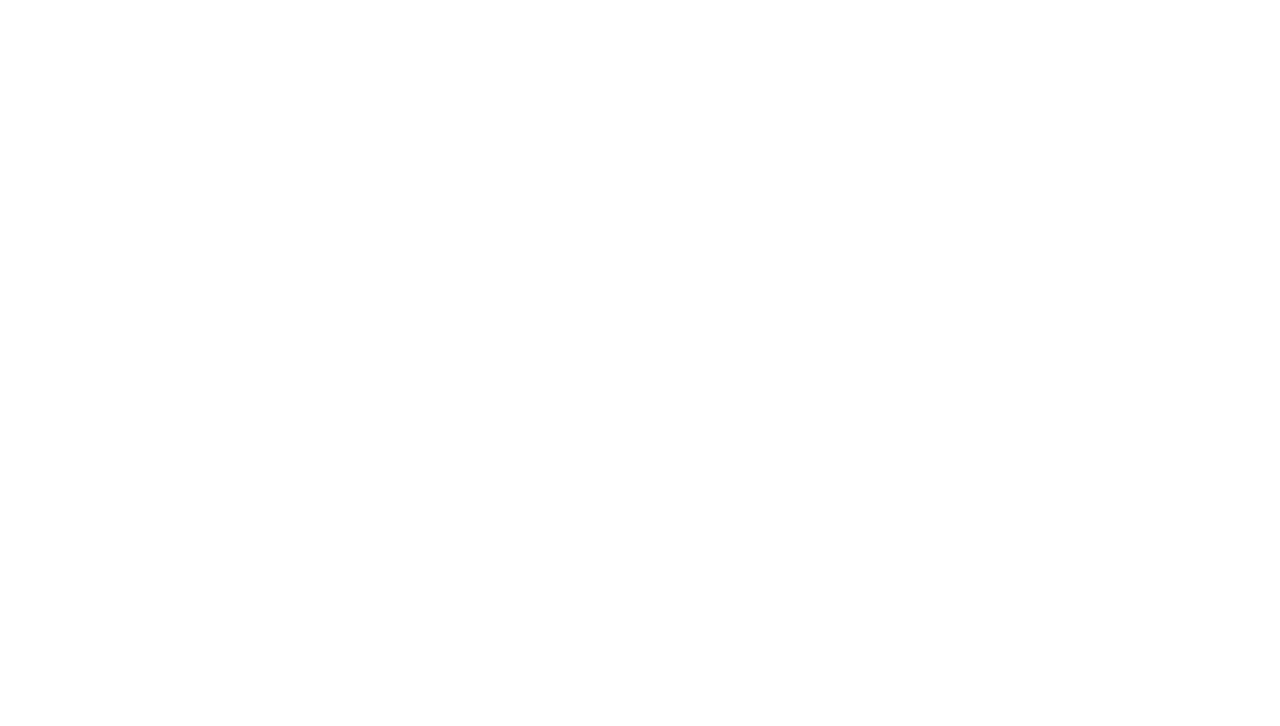
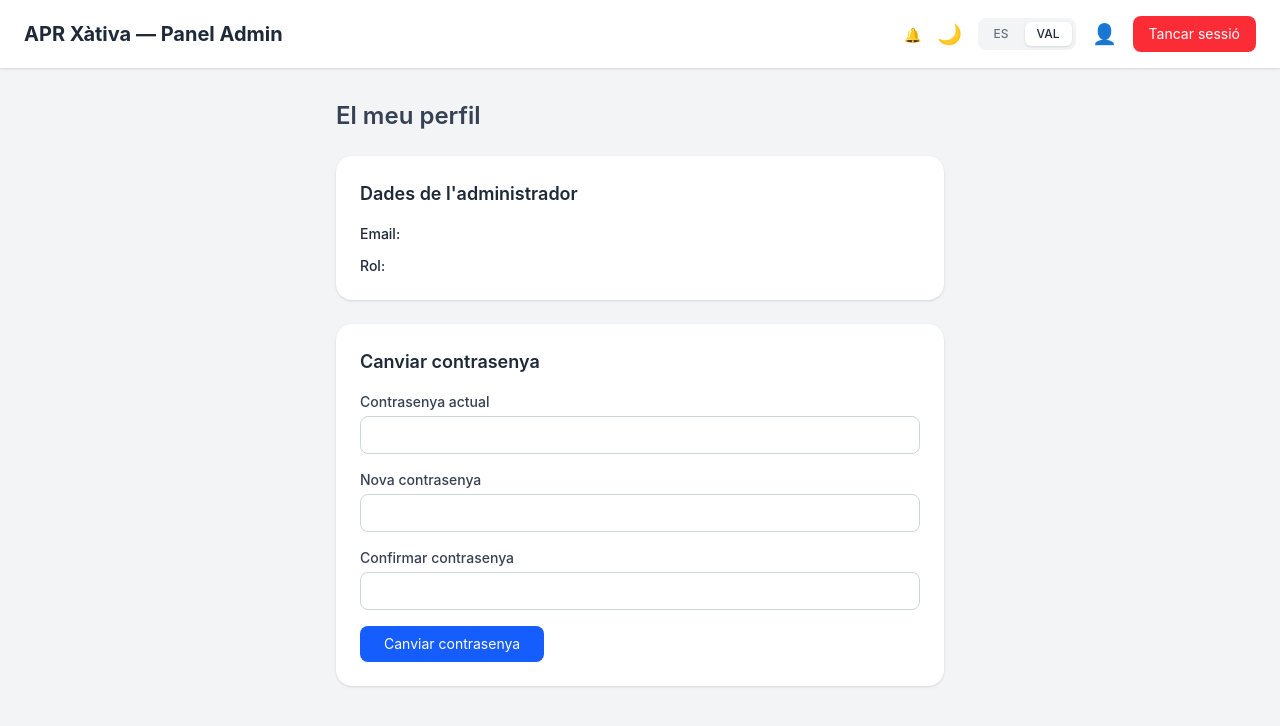
Before and after one commit to Arocadev/apr-xativa-web, a React (Vite) app: page /admin/perfil in a window 1280 px wide. Before the commit this address had no page. Shown: the top 726 px of the page. Built offline with nearby package versions, Linux system fonts and the light colour scheme; no server answers; sample sign-in values are in the browser's storage.

Commit message:
feat: perfil admin, cambiar contraseña, notificaciones, modo oscuro básico

```diff
--- a/src/App.jsx
+++ b/src/App.jsx
@@ -6,6 +6,7 @@ import UsuariosPage from './pages/UsuariosPage'
 import RutaProtegida from './components/RutaProtegida'
 import VehiculosPage from './pages/VehiculosPage'
 import DerechosPage from './pages/DerechosPage'
+import PerfilPage from './pages/PerfilPage'
 
 function App() {
   return (
@@ -38,6 +39,11 @@ function App() {
             <DerechosPage />
           </RutaProtegida>
         } />
+        <Route path="/admin/perfil" element={
+          <RutaProtegida>
+            <PerfilPage />
+          </RutaProtegida>
+        } />
       </Routes>
     </BrowserRouter>
   )
--- a/src/components/Navbar.jsx
+++ b/src/components/Navbar.jsx
@@ -1,11 +1,30 @@
+import { useState, useEffect } from 'react'
 import { useNavigate } from 'react-router-dom'
 import { useAuth } from '../context/AuthContext'
 import { useIdioma } from '../context/IdiomaContext'
+import { useTema } from '../context/TemaContext'
+import api from '../services/api'
 
 export default function Navbar() {
   const { usuario, logout } = useAuth()
   const { idioma, setIdioma, t } = useIdioma()
   const navigate = useNavigate()
+  const { oscuro, setOscuro } = useTema()
+  const [solicitudesPendientes, setSolicitudesPendientes] = useState(0)
+
+  useEffect(() => {
+    const cargar = async () => {
+      try {
+        const res = await api.get('/api/solicitudes/pendientes')
+        setSolicitudesPendientes(res.data.length)
+      } catch (err) {
+        console.error(err)
+      }
+    }
+    cargar()
+    const interval = setInterval(cargar, 30000)
+    return () => clearInterval(interval)
+  }, [])
 
   const handleLogout = () => {
     logout()
@@ -13,11 +32,25 @@ export default function Navbar() {
   }
 
   return (
-    <nav className="bg-white shadow px-6 py-4 flex justify-between items-center">
-      <h1 className="text-xl font-bold text-gray-800 cursor-pointer" onClick={() => navigate('/admin/dashboard')}>
+    <nav className="bg-white dark:bg-gray-900 shadow px-6 py-4 flex justify-between items-center">
+      <h1 className="text-xl font-bold text-gray-800 dark:text-white cursor-pointer" onClick={() => navigate('/admin/dashboard')}>
         APR Xàtiva — {t.panelAdmin}
       </h1>
       <div className="flex items-center gap-4">
+        <button
+          onClick={() => navigate('/admin/solicitudes')}
+          className="relative"
+        >
+          <span className="text-gray-600 text-sm">🔔</span>
+          {solicitudesPendientes > 0 && (
+            <span className="absolute -top-2 -right-2 bg-red-500 text-white text-xs rounded-full w-4 h-4 flex items-center justify-center">
+              {solicitudesPendientes}
+            </span>
+          )}
+        </button>
+        <button onClick={() => setOscuro(!oscuro)} className="text-gray-600 hover:text-gray-800 text-xl">
+            {oscuro ? '☀️' : '🌙'}
+        </button>
         <div className="flex gap-1 bg-gray-100 rounded-lg p-1">
           <button onClick={() => setIdioma('es')}
             className={`px-3 py-1 rounded-md text-xs font-medium transition ${idioma === 'es' ? 'bg-white shadow text-gray-800' : 'text-gray-500'}`}>
@@ -28,7 +61,9 @@ export default function Navbar() {
             VAL
           </button>
         </div>
-        <span className="text-gray-600 text-sm">{usuario?.email}</span>
+        <button onClick={() => navigate('/admin/perfil')} className="text-gray-600 hover:text-gray-800 text-xl">
+            👤
+        </button>
         <button onClick={handleLogout}
           className="bg-red-500 hover:bg-red-600 text-white text-sm px-4 py-2 rounded-lg transition">
           {t.cerrarSesion}
--- a/src/context/IdiomaContext.jsx
+++ b/src/context/IdiomaContext.jsx
@@ -58,6 +58,14 @@ const traducciones = {
     cargando: 'Cargando...',
     usuarioCreado: 'Usuario creado correctamente',
     errorCrear: 'Error al crear el usuario',
+    miPerfil: 'Mi perfil',
+    datosAdmin: 'Datos del administrador',
+    cambiarPassword: 'Cambiar contraseña',
+    passwordActual: 'Contraseña actual',
+    passwordNueva: 'Nueva contraseña',
+    confirmarPassword: 'Confirmar contraseña',
+    passwordCambiada: 'Contraseña cambiada correctamente',
+    passwordNoCoinciden: 'Las contraseñas no coinciden',
   },
   ca: {
     panelAdmin: 'Panel Admin',
@@ -114,6 +122,14 @@ const traducciones = {
     cargando: 'Carregant...',
     usuarioCreado: 'Usuari creat correctament',
     errorCrear: 'Error al crear l\'usuari',
+    miPerfil: 'El meu perfil',
+    datosAdmin: 'Dades de l\'administrador',
+    cambiarPassword: 'Canviar contrasenya',
+    passwordActual: 'Contrasenya actual',
+    passwordNueva: 'Nova contrasenya',
+    confirmarPassword: 'Confirmar contrasenya',
+    passwordCambiada: 'Contrasenya canviada correctament',
+    passwordNoCoinciden: 'Les contrasenyes no coincideixen',
   }
 }
 
--- /dev/null
+++ b/src/context/TemaContext.jsx
@@ -0,0 +1,25 @@
+import { createContext, useContext, useState, useEffect } from 'react'
+
+const TemaContext = createContext(null)
+
+export function TemaProvider({ children }) {
+  const [oscuro, setOscuro] = useState(false)
+
+  useEffect(() => {
+    if (oscuro) {
+      document.documentElement.classList.add('dark')
+    } else {
+      document.documentElement.classList.remove('dark')
+    }
+  }, [oscuro])
+
+  return (
+    <TemaContext.Provider value={{ oscuro, setOscuro }}>
+      {children}
+    </TemaContext.Provider>
+  )
+}
+
+export function useTema() {
+  return useContext(TemaContext)
+}
--- a/src/index.css
+++ b/src/index.css
@@ -1 +1,3 @@
 @import "tailwindcss";
+
+@variant dark (&:where(.dark, .dark *));
--- a/src/main.jsx
+++ b/src/main.jsx
@@ -4,12 +4,15 @@ import './index.css'
 import App from './App.jsx'
 import { AuthProvider } from './context/AuthContext.jsx'
 import { IdiomaProvider } from './context/IdiomaContext.jsx'
+import { TemaProvider } from './context/TemaContext.jsx'
 
 createRoot(document.getElementById('root')).render(
   <StrictMode>
     <AuthProvider>
       <IdiomaProvider>
-        <App />
+        <TemaProvider>
+          <App />
+        </TemaProvider>
       </IdiomaProvider>
     </AuthProvider>
   </StrictMode>,
--- a/src/pages/DashboardPage.jsx
+++ b/src/pages/DashboardPage.jsx
@@ -36,7 +36,7 @@ export default function DashboardPage() {
   }, [])
 
   return (
-    <div className="min-h-screen bg-gray-100">
+    <div className="min-h-screen bg-gray-100 dark:bg-gray-800">
       <Navbar />
 
       <div className="p-8">
--- a/src/pages/DerechosPage.jsx
+++ b/src/pages/DerechosPage.jsx
@@ -29,7 +29,7 @@ export default function DerechosPage() {
   }
 
   return (
-    <div className="min-h-screen bg-gray-100">
+    <div className="min-h-screen bg-gray-100 dark:bg-gray-800">
       <Navbar />
 
       <div className="p-8">
--- /dev/null
+++ b/src/pages/PerfilPage.jsx
@@ -0,0 +1,86 @@
+import { useState } from 'react'
+import { useAuth } from '../context/AuthContext'
+import { useIdioma } from '../context/IdiomaContext'
+import api from '../services/api'
+import Navbar from '../components/Navbar'
+
+export default function PerfilPage() {
+  const { usuario } = useAuth()
+  const { t } = useIdioma()
+  const [form, setForm] = useState({ passwordActual: '', passwordNueva: '', passwordConfirm: '' })
+  const [error, setError] = useState('')
+  const [exito, setExito] = useState('')
+
+  const handleChange = (e) => {
+    const { name, value } = e.target
+    setForm(prev => ({ ...prev, [name]: value }))
+  }
+
+  const handleCambiarPassword = async (e) => {
+    e.preventDefault()
+    setError('')
+    if (form.passwordNueva !== form.passwordConfirm) {
+      setError(t.passwordNoCoinciden)
+      return
+    }
+    try {
+      await api.put('/api/usuarios/cambiar-password', {
+        passwordActual: form.passwordActual,
+        passwordNueva: form.passwordNueva
+      })
+      setExito(t.passwordCambiada)
+      setTimeout(() => setExito(''), 3000)
+      setForm({ passwordActual: '', passwordNueva: '', passwordConfirm: '' })
+    } catch (err) {
+      setError(err.response?.data?.mensaje || 'Error al cambiar la contraseña')
+    }
+  }
+
+  return (
+    <div className="min-h-screen bg-gray-100 dark:bg-gray-800">
+      <Navbar />
+
+      <div className="p-8 max-w-2xl mx-auto">
+        <h2 className="text-2xl font-semibold text-gray-700 mb-6">{t.miPerfil}</h2>
+
+        <div className="bg-white rounded-2xl shadow p-6 mb-6">
+          <h3 className="text-lg font-semibold text-gray-800 mb-4">{t.datosAdmin}</h3>
+          <div className="space-y-3 text-sm text-gray-600">
+            <p><span className="font-medium text-gray-800">Email:</span> {usuario?.email}</p>
+            <p><span className="font-medium text-gray-800">{t.rol}:</span> {usuario?.rol}</p>
+          </div>
+        </div>
+
+        <div className="bg-white rounded-2xl shadow p-6">
+          <h3 className="text-lg font-semibold text-gray-800 mb-4">{t.cambiarPassword}</h3>
+          <form onSubmit={handleCambiarPassword} className="space-y-4">
+            <div>
+              <label className="block text-sm font-medium text-gray-700 mb-1">{t.passwordActual}</label>
+              <input name="passwordActual" type="password" value={form.passwordActual} onChange={handleChange}
+                className="w-full border border-gray-300 rounded-lg px-4 py-2 text-sm focus:outline-none focus:ring-2 focus:ring-blue-500"
+                required />
+            </div>
+            <div>
+              <label className="block text-sm font-medium text-gray-700 mb-1">{t.passwordNueva}</label>
+              <input name="passwordNueva" type="password" value={form.passwordNueva} onChange={handleChange}
+                className="w-full border border-gray-300 rounded-lg px-4 py-2 text-sm focus:outline-none focus:ring-2 focus:ring-blue-500"
+                required />
+            </div>
+            <div>
+              <label className="block text-sm font-medium text-gray-700 mb-1">{t.confirmarPassword}</label>
+              <input name="passwordConfirm" type="password" value={form.passwordConfirm} onChange={handleChange}
+                className="w-full border border-gray-300 rounded-lg px-4 py-2 text-sm focus:outline-none focus:ring-2 focus:ring-blue-500"
+                required />
+            </div>
+            {error && <p className="text-red-500 text-sm">{error}</p>}
+            {exito && <p className="text-green-500 text-sm">{exito}</p>}
+            <button type="submit"
+              className="bg-blue-600 hover:bg-blue-700 text-white px-6 py-2 rounded-lg text-sm transition">
+              {t.cambiarPassword}
+            </button>
+          </form>
+        </div>
+      </div>
+    </div>
+  )
+}
--- a/src/pages/SolicitudesPage.jsx
+++ b/src/pages/SolicitudesPage.jsx
@@ -52,7 +52,7 @@ export default function SolicitudesPage() {
   }
 
   return (
-    <div className="min-h-screen bg-gray-100">
+    <div className="min-h-screen bg-gray-100 dark:bg-gray-800">
       <Navbar />
 
       <div className="p-8">
--- a/src/pages/UsuariosPage.jsx
+++ b/src/pages/UsuariosPage.jsx
@@ -81,7 +81,7 @@ export default function UsuariosPage() {
   }
 
   return (
-    <div className="min-h-screen bg-gray-100">
+    <div className="min-h-screen bg-gray-100 dark:bg-gray-800">
       <Navbar />
 
       <div className="p-8">
--- a/src/pages/VehiculosPage.jsx
+++ b/src/pages/VehiculosPage.jsx
@@ -29,7 +29,7 @@ export default function VehiculosPage() {
   }
 
   return (
-    <div className="min-h-screen bg-gray-100">
+    <div className="min-h-screen bg-gray-100 dark:bg-gray-800">
       <Navbar />
 
       <div className="p-8">
```
